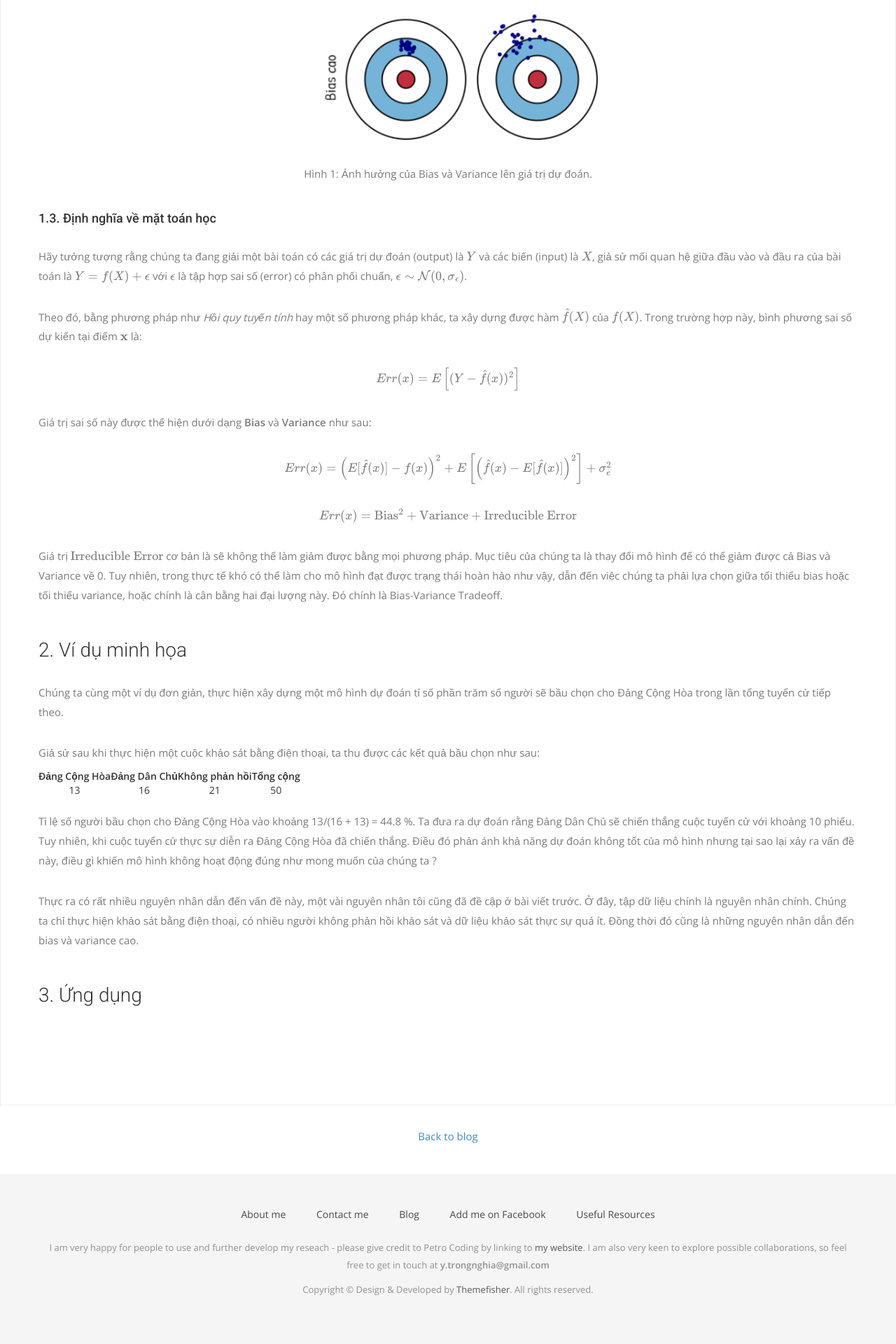
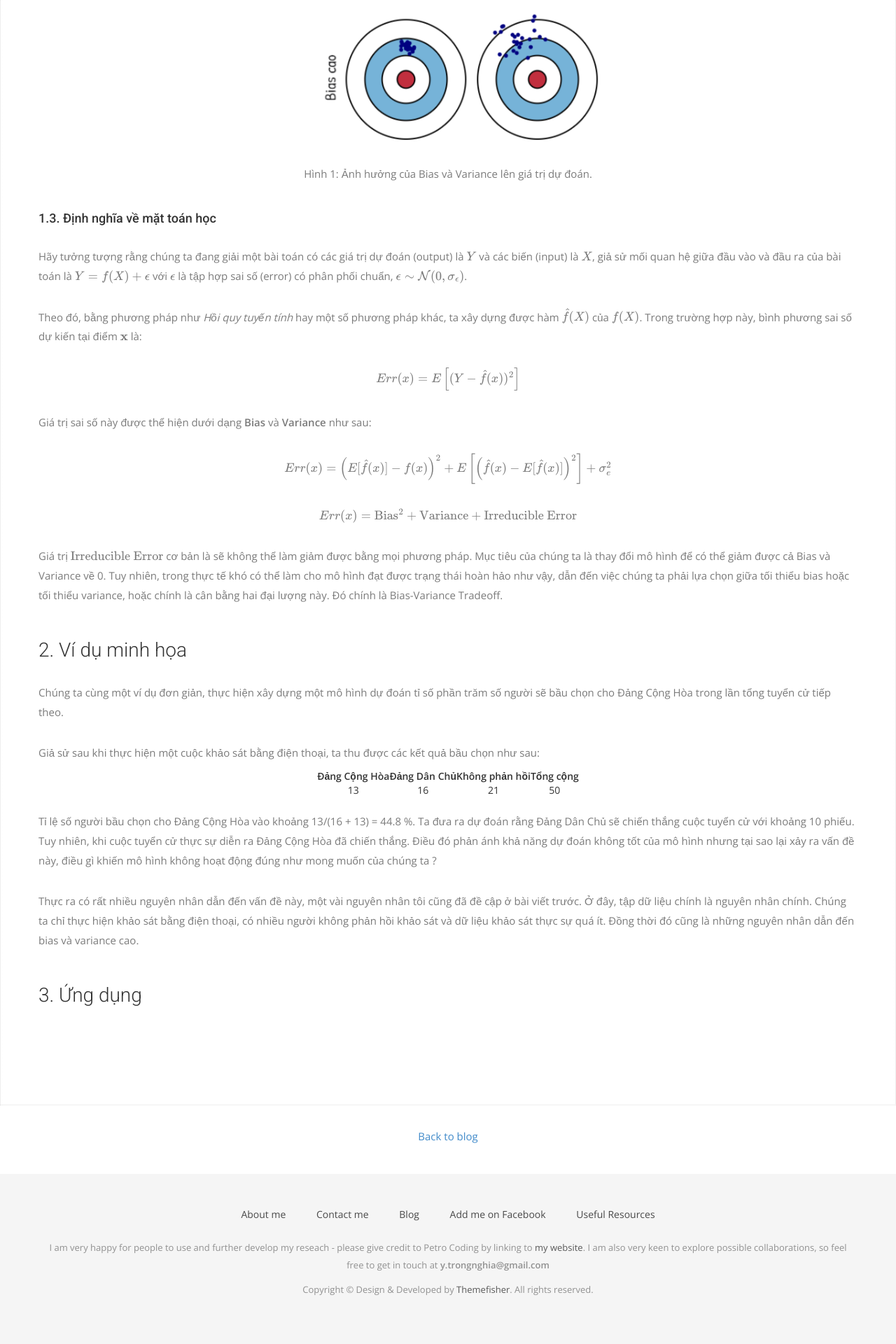
Before and after one commit to YanGBloG/superseded, a Jekyll site: the page built from _posts/2019-04-16-bias-variance-tradeoff.md, in a window 1280 px wide. Shown: the part 1653-3573 px from the top of the page at 70% size. Built offline with Jekyll 4.4.1, drawn with Linux system fonts in a browser that asks for light colours; nearby versions of some CDN libraries; some web fonts are replaced; library files that are not in the unit come from our copies; formulas are drawn with MathJax 3.

Commit message:
Update 2019-04-16-bias-variance-tradeoff.md

```diff
--- a/_posts/2019-04-16-bias-variance-tradeoff.md
+++ b/_posts/2019-04-16-bias-variance-tradeoff.md
@@ -81,7 +81,7 @@ Chúng ta cùng một ví dụ đơn giản, thực hiện xây dựng một mô
 Giả sử sau khi thực hiện một cuộc khảo sát bằng điện thoại, ta thu được các kết quả bầu chọn như sau:
 
 <div style="text-align:center">
-<table>
+<table align="center">
 <thead>
 <tr>
 <th>Đảng Cộng Hòa</th>
```
